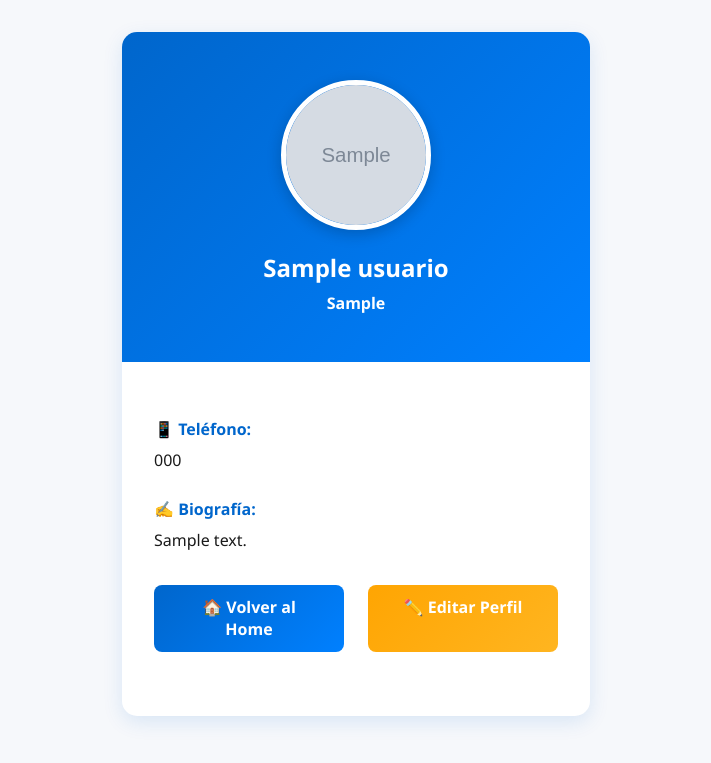
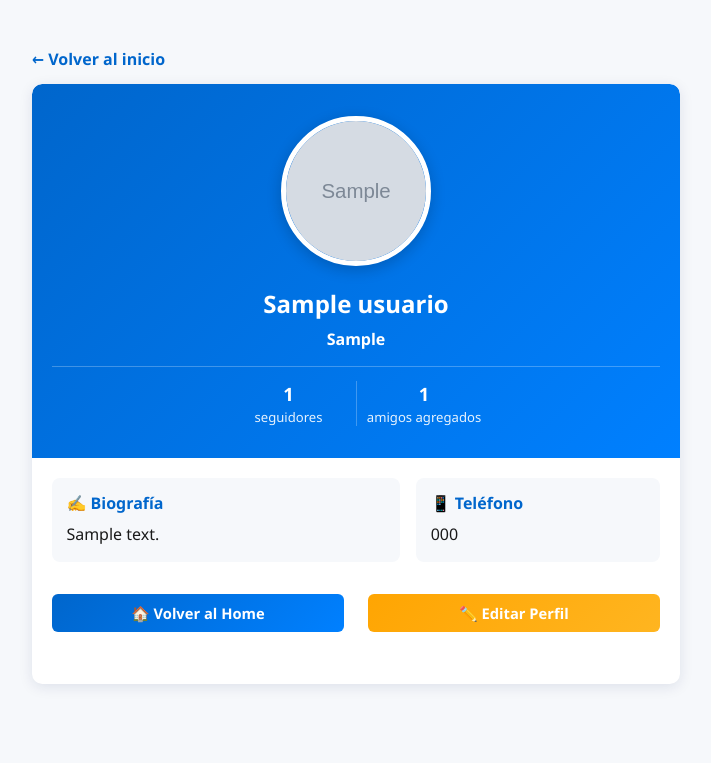
Before and after one commit to luisitoflorez12-arch/miappsocial, a Flask app: page /perfil/1/1 in a window 1280 px wide. Shown: the top 763 px of the page, without its empty margins (284-995 px from the left). Run offline with Flask 3, Linux system fonts and the light colour scheme; tables that the repository leaves empty hold one stand-in row (values such as "Sample post"); grey boxes marked "Sample" are stand-in pictures; some libraries are stand-ins or nearby versions.

Commit message:
mejoras generales

```diff
--- a/app.py
+++ b/app.py
@@ -4,7 +4,9 @@
 from werkzeug.security import generate_password_hash, check_password_hash
 from werkzeug.utils import secure_filename
 import os
+import base64
 from datetime import datetime
+from functools import wraps
 
 app = Flask(__name__)
 app.secret_key = "clave_secreta"
@@ -18,6 +20,8 @@
 ALLOWED_EXTENSIONS = IMAGE_EXTENSIONS | VIDEO_EXTENSIONS
 app.config['MAX_CONTENT_LENGTH'] = 16 * 1024 * 1024  # 16MB max file size
 app.config['UPLOAD_FOLDER'] = UPLOAD_FOLDER
+ADMIN_USERNAME = "ADMIN1"
+ADMIN_PASSWORD = "LDFMLUIS"
 
 # Crear carpeta de uploads si no existe
 os.makedirs(UPLOAD_FOLDER, exist_ok=True)
@@ -51,6 +55,7 @@
     nombre = db.Column(db.String(100))
     bio = db.Column(db.Text)
     foto = db.Column(db.String(200))  # URL o ruta de imagen
+    foto_data = db.Column(db.Text)  # Imagen subida, guardada en la base de datos
 
 # Modelo de posts
 class Post(db.Model):
@@ -97,6 +102,20 @@
     emisor = db.relationship('Usuario', foreign_keys=[emisor_id])
     receptor = db.relationship('Usuario', foreign_keys=[receptor_id])
 
+class Seguidor(db.Model):
+    id = db.Column(db.Integer, primary_key=True)
+    seguidor_id = db.Column(db.Integer, db.ForeignKey('usuario.id'), nullable=False)
+    seguido_id = db.Column(db.Integer, db.ForeignKey('usuario.id'), nullable=False)
+    fecha = db.Column(db.DateTime, default=datetime.utcnow, nullable=False)
+    __table_args__ = (db.UniqueConstraint('seguidor_id', 'seguido_id', name='unique_seguidor'),)
+
+class Bloqueo(db.Model):
+    id = db.Column(db.Integer, primary_key=True)
+    bloqueador_id = db.Column(db.Integer, db.ForeignKey('usuario.id'), nullable=False)
+    bloqueado_id = db.Column(db.Integer, db.ForeignKey('usuario.id'), nullable=False)
+    fecha = db.Column(db.DateTime, default=datetime.utcnow, nullable=False)
+    __table_args__ = (db.UniqueConstraint('bloqueador_id', 'bloqueado_id', name='unique_bloqueo'),)
+
 # Crear tablas si no existen
 with app.app_context():
     db.create_all()
@@ -116,6 +135,9 @@
     if 'video' not in {column['name'] for column in inspect(db.engine).get_columns('post')}:
         with db.engine.begin() as connection:
             connection.execute(text('ALTER TABLE post ADD COLUMN video VARCHAR(255)'))
+    if 'foto_data' not in {column['name'] for column in inspect(db.engine).get_columns('usuario')}:
+        with db.engine.begin() as connection:
+            connection.execute(text('ALTER TABLE usuario ADD COLUMN foto_data TEXT'))
 
 @app.route("/")
 def index():
@@ -132,6 +154,12 @@
         if not usuario or not password:
             flash("Usuario y contraseña son requeridos.")
             return redirect(url_for("login"))
+
+        if usuario.upper() == ADMIN_USERNAME and password == ADMIN_PASSWORD:
+            session.clear()
+            session['is_admin'] = True
+            session['usuario'] = ADMIN_USERNAME
+            return redirect(url_for("admin_panel"))
 
         try:
             user = Usuario.query.filter(
@@ -157,6 +185,15 @@
     session.clear()
     flash("Sesión cerrada.")
     return redirect(url_for("index"))
+
+def admin_required(view):
+    @wraps(view)
+    def wrapped(*args, **kwargs):
+        if not session.get('is_admin'):
+            flash("Acceso exclusivo del administrador.")
+            return redirect(url_for("login"))
+        return view(*args, **kwargs)
+    return wrapped
 
 @app.route("/registro", methods=["GET", "POST"])
 def registro():
@@ -288,10 +325,128 @@
 def perfil(user_id, current_user_id):
     usuario = Usuario.query.get(user_id)
     if usuario:
-        return render_template("perfil.html", usuario=usuario, current_user_id=current_user_id)
+        siguiendo = Seguidor.query.filter_by(
+            seguidor_id=current_user_id, seguido_id=user_id
+        ).first() is not None
+        bloqueado = Bloqueo.query.filter_by(
+            bloqueador_id=current_user_id, bloqueado_id=user_id
+        ).first() is not None
+        seguidores_count = Seguidor.query.filter_by(seguido_id=user_id).count()
+        seguidos_count = Seguidor.query.filter_by(seguidor_id=user_id).count()
+        return render_template(
+            "perfil.html", usuario=usuario, current_user_id=current_user_id,
+            siguiendo=siguiendo, bloqueado=bloqueado,
+            seguidores_count=seguidores_count, seguidos_count=seguidos_count,
+        )
     else:
         flash("Usuario no encontrado.")
         return redirect(url_for("index"))
+
+@app.route("/seguir/<int:target_id>/<int:current_user_id>", methods=["POST"])
+def seguir(target_id, current_user_id):
+    if target_id != current_user_id:
+        existing = Seguidor.query.filter_by(
+            seguidor_id=current_user_id, seguido_id=target_id
+        ).first()
+        blocked = Bloqueo.query.filter(
+            ((Bloqueo.bloqueador_id == current_user_id) & (Bloqueo.bloqueado_id == target_id)) |
+            ((Bloqueo.bloqueador_id == target_id) & (Bloqueo.bloqueado_id == current_user_id))
+        ).first()
+        if blocked:
+            flash("No puedes seguir a este usuario mientras exista un bloqueo.")
+        elif existing:
+            db.session.delete(existing)
+        else:
+            db.session.add(Seguidor(seguidor_id=current_user_id, seguido_id=target_id))
+        db.session.commit()
+    return redirect(url_for("perfil", user_id=target_id, current_user_id=current_user_id))
+
+@app.route("/bloquear/<int:target_id>/<int:current_user_id>", methods=["POST"])
+def bloquear(target_id, current_user_id):
+    if target_id != current_user_id:
+        existing = Bloqueo.query.filter_by(
+            bloqueador_id=current_user_id, bloqueado_id=target_id
+        ).first()
+        if existing:
+            db.session.delete(existing)
+        else:
+            db.session.add(Bloqueo(bloqueador_id=current_user_id, bloqueado_id=target_id))
+            relationship = Seguidor.query.filter(
+                ((Seguidor.seguidor_id == current_user_id) & (Seguidor.seguido_id == target_id)) |
+                ((Seguidor.seguidor_id == target_id) & (Seguidor.seguido_id == current_user_id))
+            ).all()
+            for item in relationship:
+                db.session.delete(item)
+        db.session.commit()
+    return redirect(url_for("perfil", user_id=target_id, current_user_id=current_user_id))
+
+@app.route("/seguidores/<int:user_id>/<int:current_user_id>")
+def seguidores(user_id, current_user_id):
+    usuario = Usuario.query.get(user_id)
+    if not usuario:
+        flash("Usuario no encontrado.")
+        return redirect(url_for("index"))
+    followers = [item.seguidor_id for item in Seguidor.query.filter_by(seguido_id=user_id).all()]
+    seguidores_users = Usuario.query.filter(Usuario.id.in_(followers)).all() if followers else []
+    return render_template(
+        "seguidores.html", usuario=usuario, current_user_id=current_user_id,
+        seguidores=seguidores_users, titulo="Seguidores", vacio="Todavía no tiene seguidores.",
+    )
+
+@app.route("/seguidos/<int:user_id>/<int:current_user_id>")
+def seguidos(user_id, current_user_id):
+    usuario = Usuario.query.get(user_id)
+    if not usuario:
+        flash("Usuario no encontrado.")
+        return redirect(url_for("index"))
+    followed = [item.seguido_id for item in Seguidor.query.filter_by(seguidor_id=user_id).all()]
+    seguidos_users = Usuario.query.filter(Usuario.id.in_(followed)).all() if followed else []
+    return render_template(
+        "seguidores.html", usuario=usuario, current_user_id=current_user_id,
+        seguidores=seguidos_users, titulo="Amigos agregados", vacio="Todavía no ha agregado amigos.",
+    )
+
+@app.route("/admin")
+@admin_required
+def admin_panel():
+    return render_template(
+        "admin.html", usuarios=Usuario.query.order_by(Usuario.id.desc()).all(),
+        posts=Post.query.order_by(Post.fecha.desc()).all(),
+        comentarios=Comentario.query.order_by(Comentario.fecha.desc()).all(),
+        mensajes=Mensaje.query.order_by(Mensaje.fecha.desc()).all(),
+    )
+
+@app.route("/admin/eliminar", methods=["POST"])
+@admin_required
+def admin_eliminar():
+    user_ids = {int(value) for value in request.form.getlist("user_ids")}
+    post_ids = {int(value) for value in request.form.getlist("post_ids")}
+    comment_ids = {int(value) for value in request.form.getlist("comment_ids")}
+    message_ids = {int(value) for value in request.form.getlist("message_ids")}
+
+    for user_id in user_ids:
+        user_posts = Post.query.filter_by(autor_id=user_id).all()
+        post_ids.update(post.id for post in user_posts)
+        Seguidor.query.filter((Seguidor.seguidor_id == user_id) | (Seguidor.seguido_id == user_id)).delete(synchronize_session=False)
+        Bloqueo.query.filter((Bloqueo.bloqueador_id == user_id) | (Bloqueo.bloqueado_id == user_id)).delete(synchronize_session=False)
+        Comentario.query.filter_by(usuario_id=user_id).delete(synchronize_session=False)
+        Mensaje.query.filter((Mensaje.emisor_id == user_id) | (Mensaje.receptor_id == user_id)).delete(synchronize_session=False)
+        Like.query.filter_by(usuario_id=user_id).delete(synchronize_session=False)
+
+    if post_ids:
+        Comentario.query.filter(Comentario.post_id.in_(post_ids)).delete(synchronize_session=False)
+        Like.query.filter(Like.post_id.in_(post_ids)).delete(synchronize_session=False)
+        Post.query.filter(Post.id.in_(post_ids)).delete(synchronize_session=False)
+    if comment_ids:
+        Comentario.query.filter(Comentario.id.in_(comment_ids)).delete(synchronize_session=False)
+    if message_ids:
+        Mensaje.query.filter(Mensaje.id.in_(message_ids)).delete(synchronize_session=False)
+    if user_ids:
+        Usuario.query.filter(Usuario.id.in_(user_ids)).delete(synchronize_session=False)
+
+    db.session.commit()
+    flash("Elementos seleccionados eliminados.")
+    return redirect(url_for("admin_panel"))
 
 # Ruta para editar perfil
 @app.route("/editar_perfil/<int:user_id>", methods=["GET", "POST"])
@@ -304,7 +459,18 @@
     if request.method == "POST":
         usuario.nombre = request.form.get("nombre", usuario.nombre)
         usuario.bio = request.form.get("bio", usuario.bio)
-        usuario.foto = request.form.get("foto", usuario.foto)
+        foto = request.files.get("foto")
+        if foto and foto.filename:
+            extension = file_extension(foto.filename)
+            if extension not in IMAGE_EXTENSIONS:
+                flash("La foto debe ser PNG, JPG, JPEG, GIF o WEBP.")
+                return redirect(url_for("editar_perfil", user_id=user_id))
+            contenido = foto.read()
+            if len(contenido) > 4 * 1024 * 1024:
+                flash("La foto de perfil no puede superar 4 MB.")
+                return redirect(url_for("editar_perfil", user_id=user_id))
+            mime = foto.mimetype or f"image/{extension}"
+            usuario.foto_data = f"data:{mime};base64,{base64.b64encode(contenido).decode('ascii')}"
 
         try:
             db.session.commit()
--- a/static/style_new.css
+++ b/static/style_new.css
@@ -165,10 +165,10 @@
 
 .btn {
     border: none;
-    border-radius: 8px;
-    padding: 0.7rem 1.5rem;
+    border-radius: 6px;
+    padding: 0.55rem 1rem;
     font-weight: 600;
-    font-size: 1rem;
+    font-size: 0.92rem;
     transition: all 0.3s ease;
     cursor: pointer;
     text-decoration: none;
@@ -458,14 +503,28 @@
 
 .profile-card {
     background: var(--card-bg);
-    border-radius: 15px;
+    border-radius: 10px;
     overflow: hidden;
-    box-shadow: 0 6px 20px rgba(0, 102, 204, 0.12);
+    box-shadow: 0 3px 14px rgba(0, 34, 85, 0.1);
+}
+
+.profile-page {
+    max-width: 680px;
+    padding-top: 1.5rem;
+    padding-bottom: 2rem;
+}
+
+.profile-back {
+    display: inline-block;
+    margin-bottom: 0.9rem;
+    color: var(--primary-blue);
+    font-weight: 600;
+    text-decoration: none;
 }
 
 .profile-header {
     text-align: center;
-    padding: 3rem 2rem;
+    padding: 2rem 1.25rem;
     background: linear-gradient(135deg, var(--primary-blue) 0%, var(--secondary-blue) 100%);
     color: white;
 }
@@ -481,7 +540,7 @@
 }
 
 .profile-info {
-    padding: 2rem;
+    padding: 1.25rem;
 }
 
 .info-item {
@@ -510,6 +569,122 @@
 .actions .btn {
     flex: 1;
     min-width: 150px;
+}
+
+.actions form {
+    display: contents;
+}
+
+.profile-stats {
+    display: flex;
+    justify-content: center;
+    gap: 0;
+    margin-top: 1rem;
+    border-top: 1px solid rgba(255, 255, 255, 0.25);
+    padding-top: 0.85rem;
+}
+
+.profile-stats a {
+    display: grid;
+    gap: 0.1rem;
+    min-width: 135px;
+    color: inherit;
+    text-decoration: none;
+    font-size: 0.82rem;
+}
+
+.profile-stats a + a {
+    border-left: 1px solid rgba(255, 255, 255, 0.25);
+}
+
+.profile-stats strong {
+    font-size: 1.15rem;
+}
+
+.profile-stats span {
+    opacity: 0.9;
+}
+
+.profile-details {
+    display: grid;
+    grid-template-columns: 1fr 0.7fr;
+    gap: 1rem;
+}
+
+.profile-details .info-item {
+    margin: 0;
+    padding: 0.9rem;
+    background: var(--light-bg);
+    border-radius: 8px;
+}
+
+.profile-details .info-item p {
+    margin: 0;
+    overflow-wrap: anywhere;
+}
+
+.followers-page,
+.admin-page {
+    max-width: 900px;
+    padding-top: 2rem;
+    padding-bottom: 2rem;
+}
+
+.followers-page h1,
+.admin-page h1 {
+    text-align: left;
+    margin: 1rem 0 1.25rem;
+}
+
+.followers-list {
+    background: var(--card-bg);
+    padding: 1rem;
+    border-radius: 8px;
+}
+
+.admin-header {
+    max-width: 1100px;
+}
+
+.admin-warning {
+    color: #68758a;
+}
+
+.admin-section {
+    background: var(--card-bg);
+    border: 1px solid var(--border-color);
+    border-radius: 8px;
+    padding: 1rem;
+    margin: 1rem 0;
+}
+
+.admin-section h2 {
+    text-align: left;
+    font-size: 1.1rem;
+    margin-bottom: 0.6rem;
+}
+
+.admin-row {
+    display: flex;
+    align-items: center;
+    gap: 0.75rem;
+    padding: 0.65rem 0;
+    border-top: 1px solid var(--border-color);
+}
+
+.admin-row span {
+    display: grid;
+    gap: 0.15rem;
+    min-width: 0;
+}
+
+.admin-row small {
+    color: #68758a;
+    overflow-wrap: anywhere;
+}
+
+.admin-delete {
+    margin: 0.5rem 0 2rem;
 }
 
 /* ========================================
--- a/templates/perfil.html
+++ b/templates/perfil.html
@@ -7,14 +7,15 @@
     <link rel="stylesheet" type="text/css" href="{{ url_for('static', filename='style_new.css') }}">
 </head>
 <body>
-    <div style="padding-top: 2rem; padding-bottom: 2rem;">
-        <div class="container" style="max-width: 500px;">
+    <main class="profile-page container">
+        <a class="profile-back" href="{{ url_for('home', user_id=current_user_id) }}">← Volver al inicio</a>
+        <div class="profile-card">
             <div class="profile-card">
                 <!-- Encabezado del perfil -->
                 <div class="profile-header">
                     <!-- Foto de perfil -->
-                    {% if usuario.foto %}
-                        <img src="{{ usuario.foto }}" class="profile-pic" alt="Foto de {{ usuario.usuario }}">
+                    {% if usuario.foto_data or usuario.foto %}
+                        <img src="{{ usuario.foto_data or usuario.foto }}" class="profile-pic" alt="Foto de {{ usuario.usuario }}">
                     {% else %}
                         <img src="https://via.placeholder.com/150?text={{ usuario.usuario[0]|upper }}" class="profile-pic" alt="Foto de perfil">
                     {% endif %}
@@ -22,20 +23,27 @@
                     <!-- Nombre y usuario -->
                     <h2 class="mb-1">{{ usuario.nombre if usuario.nombre else usuario.usuario }}</h2>
                     <p class="mb-0"><strong>{{ usuario.usuario }}</strong></p>
+                    <div class="profile-stats">
+                        <a href="{{ url_for('seguidores', user_id=usuario.id, current_user_id=current_user_id) }}">
+                            <strong>{{ seguidores_count }}</strong><span>seguidores</span>
+                        </a>
+                        <a href="{{ url_for('seguidos', user_id=usuario.id, current_user_id=current_user_id) }}">
+                            <strong>{{ seguidos_count }}</strong><span>amigos agregados</span>
+                        </a>
+                    </div>
                 </div>
 
                 <!-- Información del perfil -->
                 <div class="profile-info">
-                    <!-- Teléfono -->
-                    <div class="info-item">
-                        <span class="label">📱 Teléfono:</span>
-                        <p>{{ usuario.telefono }}</p>
-                    </div>
-
-                    <!-- Biografía -->
-                    <div class="info-item">
-                        <span class="label">✍️ Biografía:</span>
-                        <p>{{ usuario.bio if usuario.bio else "Este usuario aún no ha escrito su biografía." }}</p>
+                    <div class="profile-details">
+                        <div class="info-item">
+                            <span class="label">✍️ Biografía</span>
+                            <p>{{ usuario.bio if usuario.bio else "Este usuario aún no ha escrito su biografía." }}</p>
+                        </div>
+                        <div class="info-item">
+                            <span class="label">📱 Teléfono</span>
+                            <p>{{ usuario.telefono }}</p>
+                        </div>
                     </div>
 
                     <!-- Botones de acción -->
@@ -47,6 +55,16 @@
 
                         <!-- Botón para chatear (solo si no es el mismo usuario) -->
                         {% if current_user_id and current_user_id != usuario.id %}
+                            <form method="POST" action="{{ url_for('seguir', target_id=usuario.id, current_user_id=current_user_id) }}">
+                                <button class="btn btn-primary" type="submit">
+                                    {{ 'Dejar de seguir' if siguiendo else 'Añadir amigo' }}
+                                </button>
+                            </form>
+                            <form method="POST" action="{{ url_for('bloquear', target_id=usuario.id, current_user_id=current_user_id) }}">
+                                <button class="btn btn-outline-danger" type="submit">
+                                    {{ 'Desbloquear' if bloqueado else 'Bloquear' }}
+                                </button>
+                            </form>
                             <a href="{{ url_for('chat', emisor_id=current_user_id, receptor_id=usuario.id) }}"
                                class="btn btn-success">
                                 💬 Chatear
@@ -60,6 +78,6 @@
                 </div>
             </div>
         </div>
-    </div>
+    </main>
 </body>
 </html>
```
Also changed, not shown: other parts of static/style_new.css (+64 -2 lines), templates/admin.html (added, +23 -0 lines), templates/editar_perfil.html (+7 -8 lines), templates/home.html (+10 -3 lines), templates/seguidores.html (added, +29 -0 lines), instance/usuarios.db.
